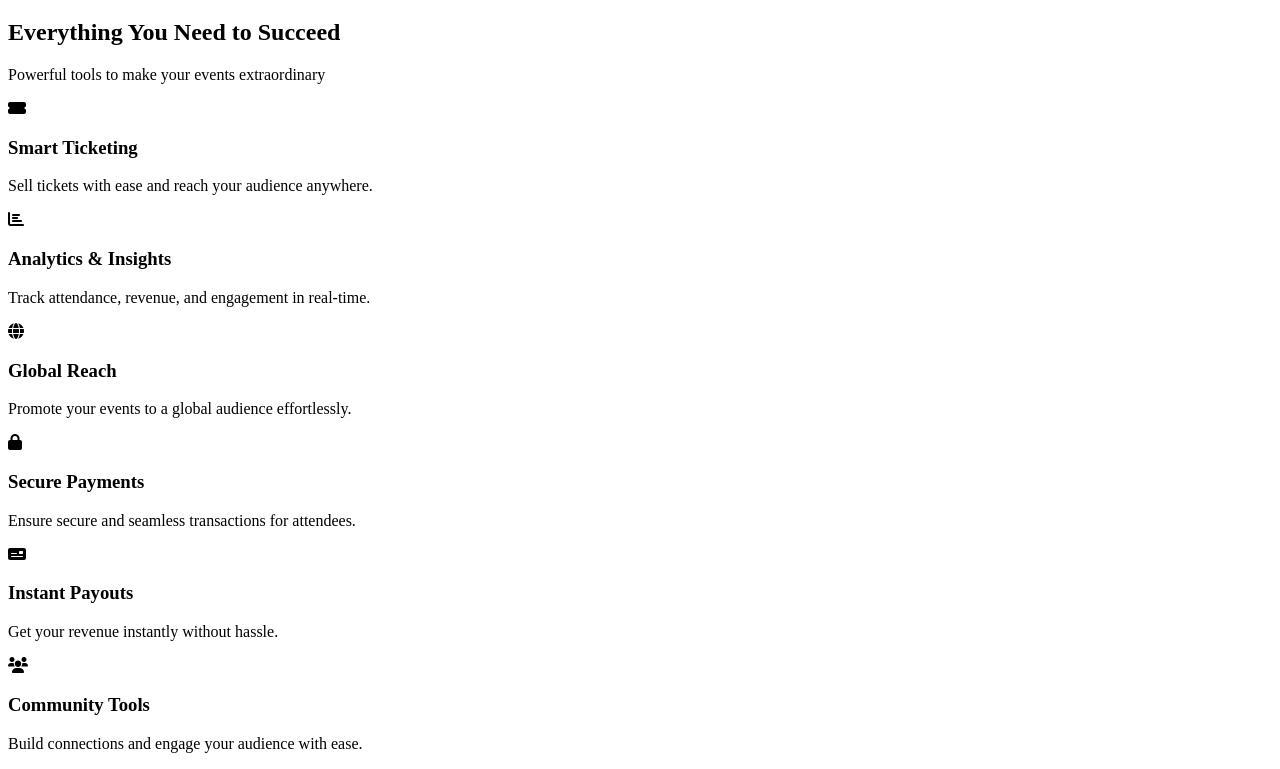
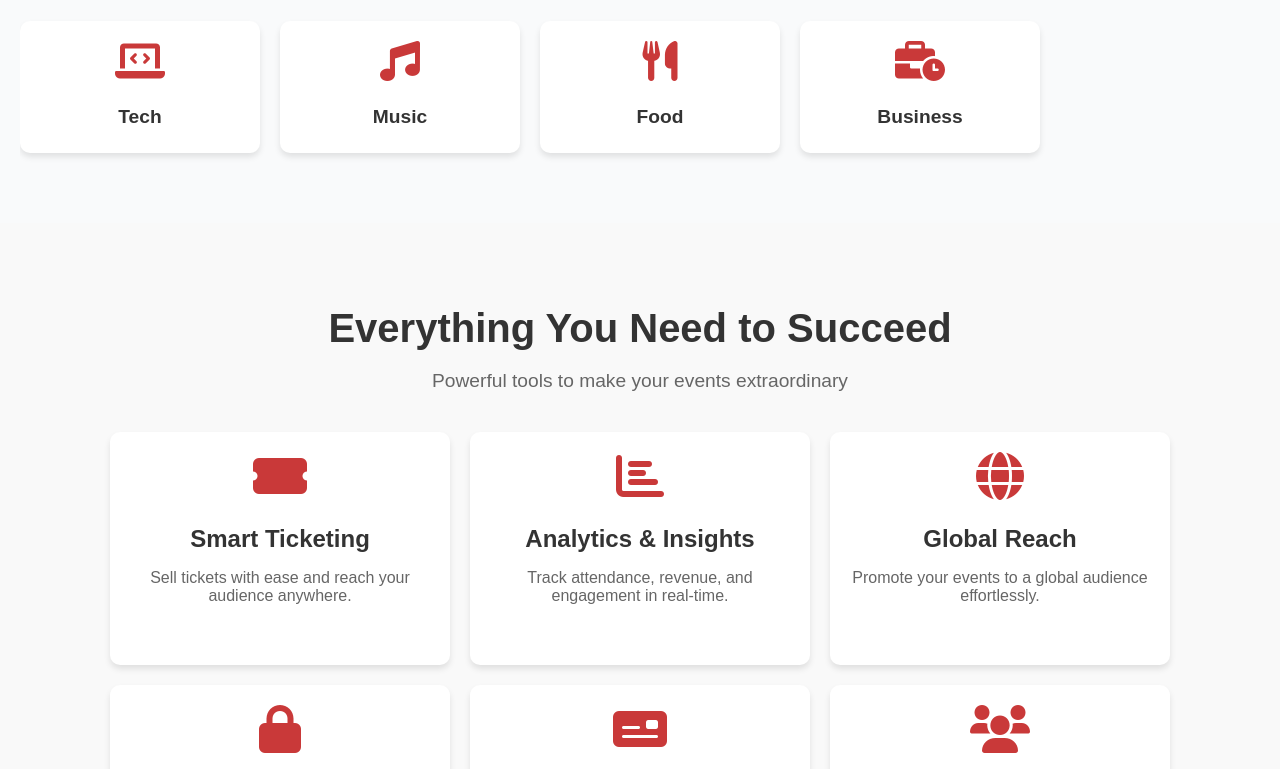
Before and after one commit to Tfiskenzie/Ken4, a plain HTML site: page index.html in a window 1280 px wide. Shown: the part 579-1348 px from the top of the page. Drawn offline with Linux system fonts and the light colour scheme.

Commit message:
index.html

```diff
--- a/index.html
+++ b/index.html
@@ -4,7 +4,7 @@
     <meta charset="UTF-8">
     <meta name="viewport" content="width=device-width, initial-scale=1.0">
     <title>Event Management</title>
-    <link rel="stylesheet" href="styles.css">
+    <link rel="stylesheet" href="event.css">
     <link rel="stylesheet" href="https://cdnjs.cloudflare.com/ajax/libs/font-awesome/6.0.0-beta3/css/all.min.css">
 </head>
 <body>
```
